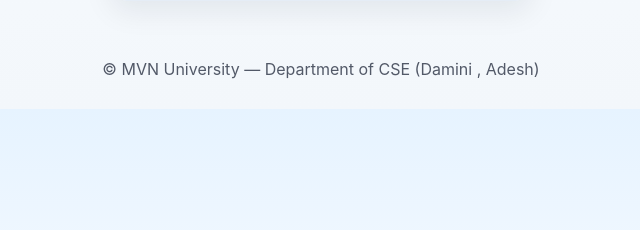
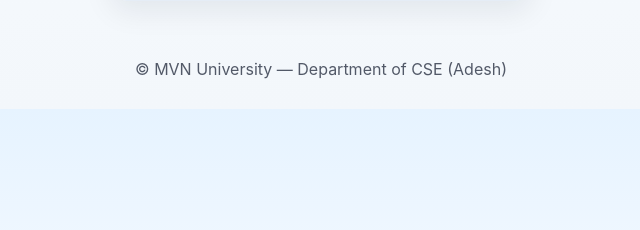
Before and after one commit to adesh774/Student_management-, a Flask app: page /admin/account in a window 1280 px wide. Shown: the part 570-800 px from the top of the page, without its empty margins (319-959 px from the left). Run offline with Flask 3, Linux system fonts and the light colour scheme; the visitor is signed in with stand-in values (Sample User, id 1).

Commit message:
Remove 'Damini' from footer text

```diff
--- a/manage_student/templates/base.html
+++ b/manage_student/templates/base.html
@@ -34,7 +34,7 @@
   <main class="container">
     {% block content %}{% endblock %}
   </main>
-  <footer class="footer">© MVN University — Department of CSE (Damini , Adesh)</footer>
+  <footer class="footer">© MVN University — Department of CSE (Adesh)</footer>
 
   <!-- Auto-dismiss flash toasts quickly; adjust HIDE_AFTER as needed -->
   <script>
```
